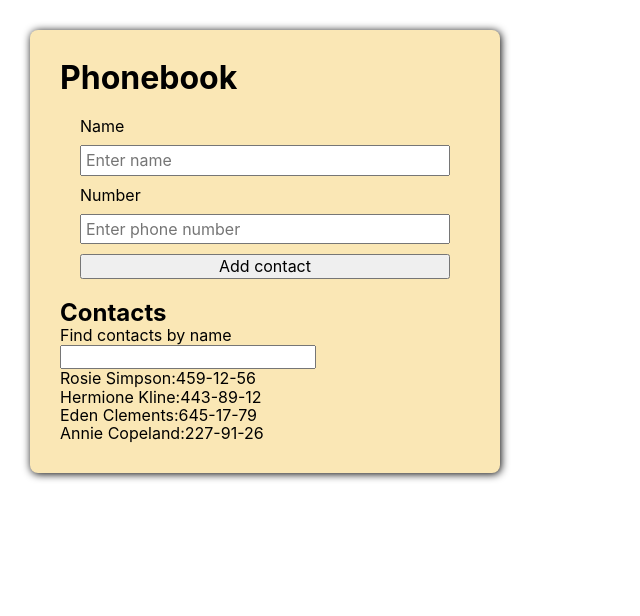
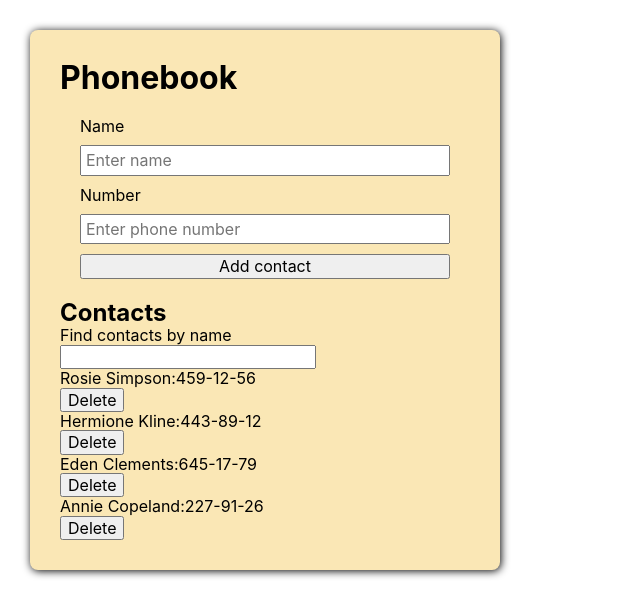
Before and after one commit to galu4ok/goit-react-hw-04-phonebook, a React (Create React App) app: page / in a window 1280 px wide. Shown: the top 616 px of the page, without its empty margins (0-640 px from the left). Built offline with nearby package versions, Linux system fonts and the light colour scheme.

Commit message:
step 6 add ffeature deleting previously saved contacts

```diff
--- a/src/components/App.jsx
+++ b/src/components/App.jsx
@@ -36,6 +36,16 @@ export class App extends Component {
     this.setState({ filter: event.target.value });
   };
 
+  handleDelete = contactId => {
+    this.setState(prevState => {
+      return {
+        contacts: prevState.contacts.filter(
+          contact => contact.id !== contactId
+        ),
+      };
+    });
+  };
+
   render() {
     const filteredContacts = this.getFilteredContacts();
     return (
@@ -44,7 +54,10 @@ export class App extends Component {
         <ContactsForm onAdd={this.addContact} />
         <h2>Contacts</h2>
         <Filter value={this.state.value} onChange={this.changeFilter} />
-        <ContactsList contacts={filteredContacts} />
+        <ContactsList
+          contacts={filteredContacts}
+          onDelete={this.handleDelete}
+        />
         <GlobalStyle />
       </>
     );
--- a/src/components/ContactItem/ContactItem.js
+++ b/src/components/ContactItem/ContactItem.js
@@ -1,9 +1,12 @@
-export const ContactItem = ({ contact: { name, number, id } }) => {
+export const ContactItem = ({ contact: { name, number, id }, onDelete }) => {
   return (
     <div>
       <p>
         {name}:<span>{number}</span>
       </p>
+      <button type="button" onClick={() => onDelete(id)}>
+        Delete
+      </button>
     </div>
   );
 };
--- a/src/components/ContactsList/ContactsList.js
+++ b/src/components/ContactsList/ContactsList.js
@@ -1,11 +1,11 @@
 import { ContactItem } from 'components/ContactItem/ContactItem';
 
-export const ContactsList = ({ contacts }) => {
+export const ContactsList = ({ contacts, onDelete }) => {
   return (
     <ul>
       {contacts.map(contact => (
         <li key={contact.id}>
-          <ContactItem contact={contact} />
+          <ContactItem contact={contact} onDelete={onDelete} />
         </li>
       ))}
     </ul>
```
